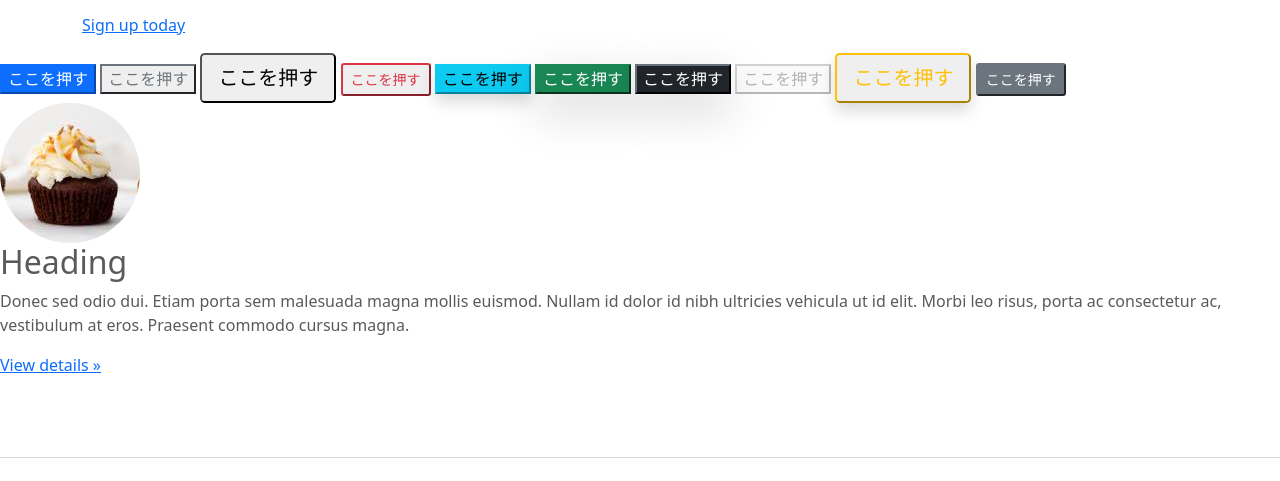
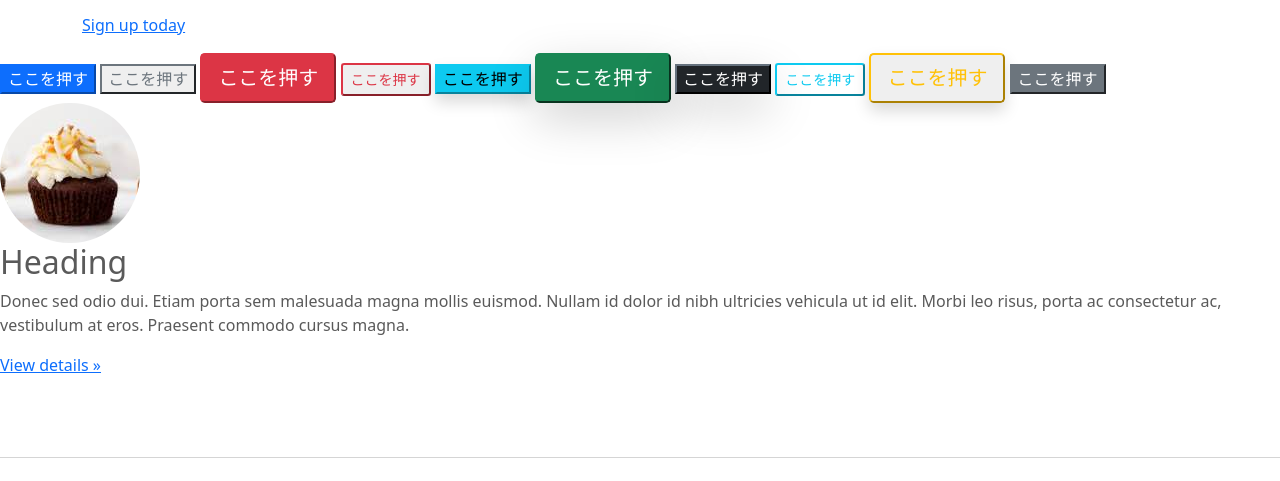
Before and after one commit to ayaka103815611/bootstrap-basic-kadai, a plain HTML site: page kadai_004/code_for_bootstrap_practice/index_for_student.html in a window 1280 px wide. Shown: the part 619-1100 px from the top of the page. Drawn offline with Linux system fonts and the light colour scheme.

Commit message:
Add files via upload

```diff
--- a/kadai_004/code_for_bootstrap_practice/index_for_student.html
+++ b/kadai_004/code_for_bootstrap_practice/index_for_student.html
@@ -42,14 +42,16 @@
 
       <button class="btn-primary">ここを押す</button>
       <button class="btn-outline-secondary">ここを押す</button>
-      <button class="btn-lg">ここを押す</button>
+      <button class="btn-danger btn-lg">ここを押す</button>
       <button class="btn-outline-danger btn-sm">ここを押す</button>
       <button class="btn-info shadow">ここを押す</button>
-      <button class="btn-success shadow-lg">ここを押す</button>
+      <button class="btn-success btn-lg shadow-lg">ここを押す</button>
       <button class="btn-dark btn-md shadow-lg">ここを押す</button>
-      <button class="btn-info-primary"disabled>ここを押す</button>
+      <button class="btn-outline-info btn-sm"disabled>ここを押す</button>
       <button class="btn-outline-warning btn-lg shadow">ここを押す</button>
-      <button class="btn-secondary btn-sm">ここを押す</button>
+      <button class="btn-secondary btn-md">ここを押す</button>
+
+
 
       <!-- <div class="container marketing"> -->
       <div class="">
```
